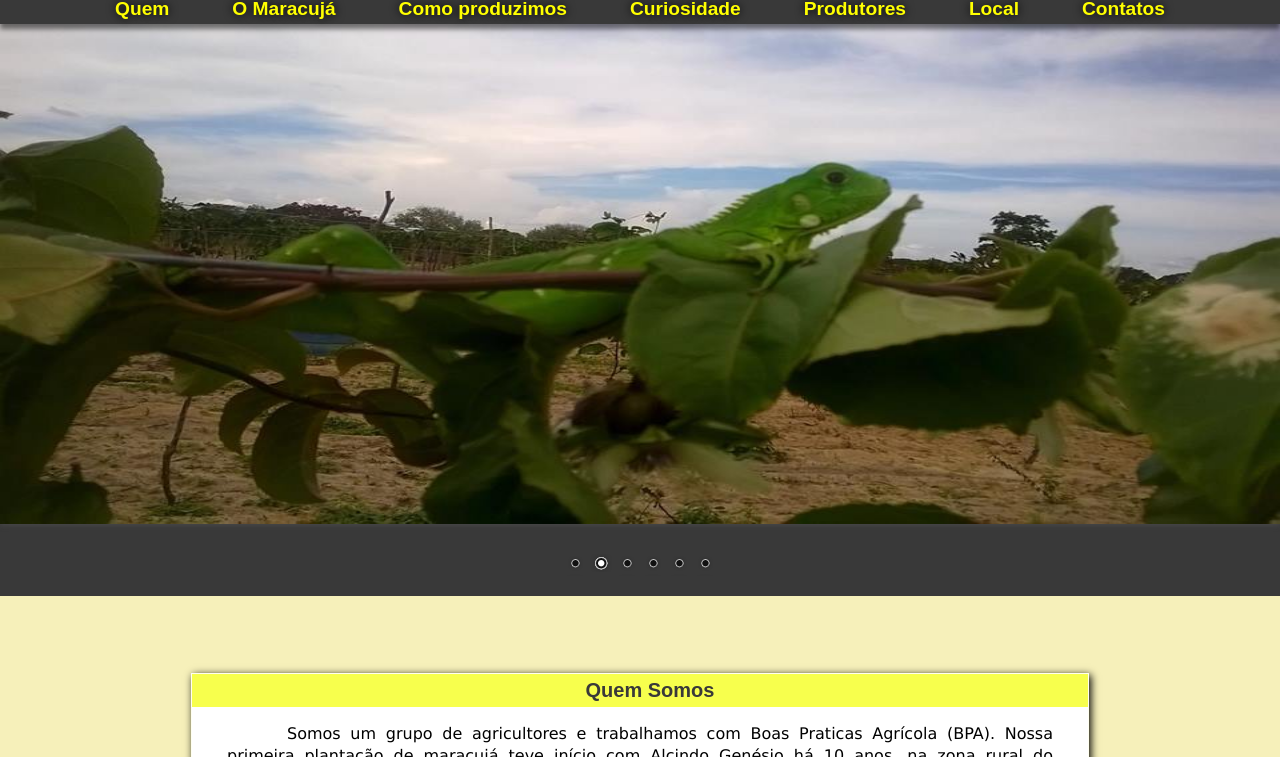
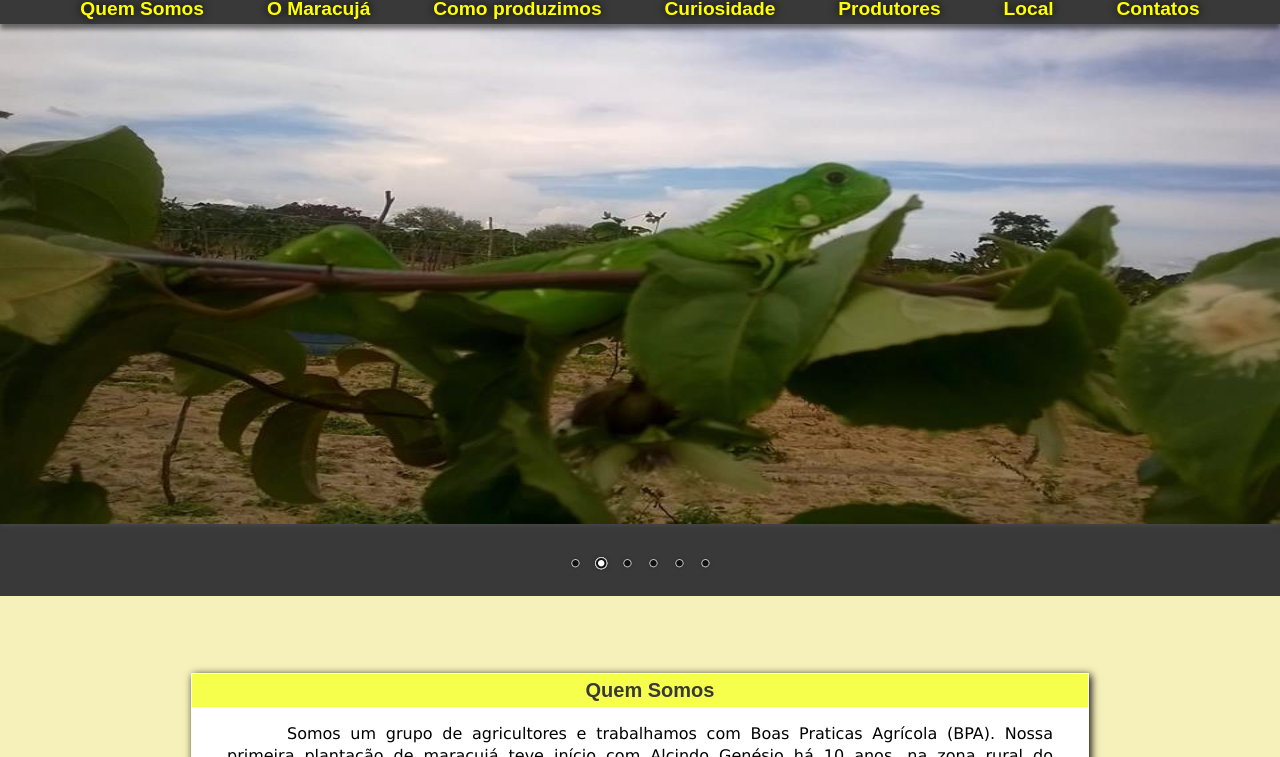
Before and after one commit to BridaFreitas/BPAMaracuja, a plain HTML site: page index.html in a window 1280 px wide. Shown: the part 127-884 px from the top of the page. Drawn offline with Linux system fonts and the light colour scheme; a web font is replaced by a local one.

Commit message:
quem somos

```diff
--- a/index.html
+++ b/index.html
@@ -38,7 +38,7 @@
 				<a href="#tamanho"><h1 id="subTitulo" class="centroTitulo">Produção de Maracujá</h1></a>
 			</div>
 			<div id="navS">
-				<a href="#QuemSomos"><h2>Quem</h2></a>
+				<a href="#QuemSomos"><h2>Quem Somos</h2></a>
 				<a href="#Produto"><h2>O Maracujá</h2></a>
 				<a href="#ComoProduzimos"><h2>Como produzimos</h2></a>
 				<a href="#Curiosidades"><h2>Curiosidade</h2></a>
```
